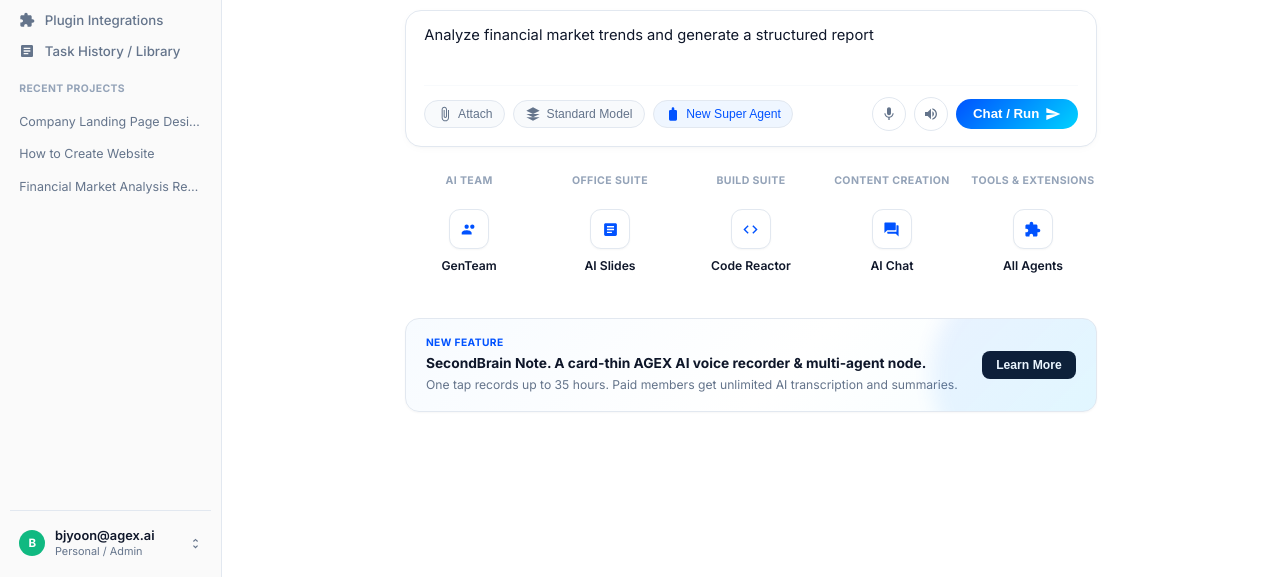
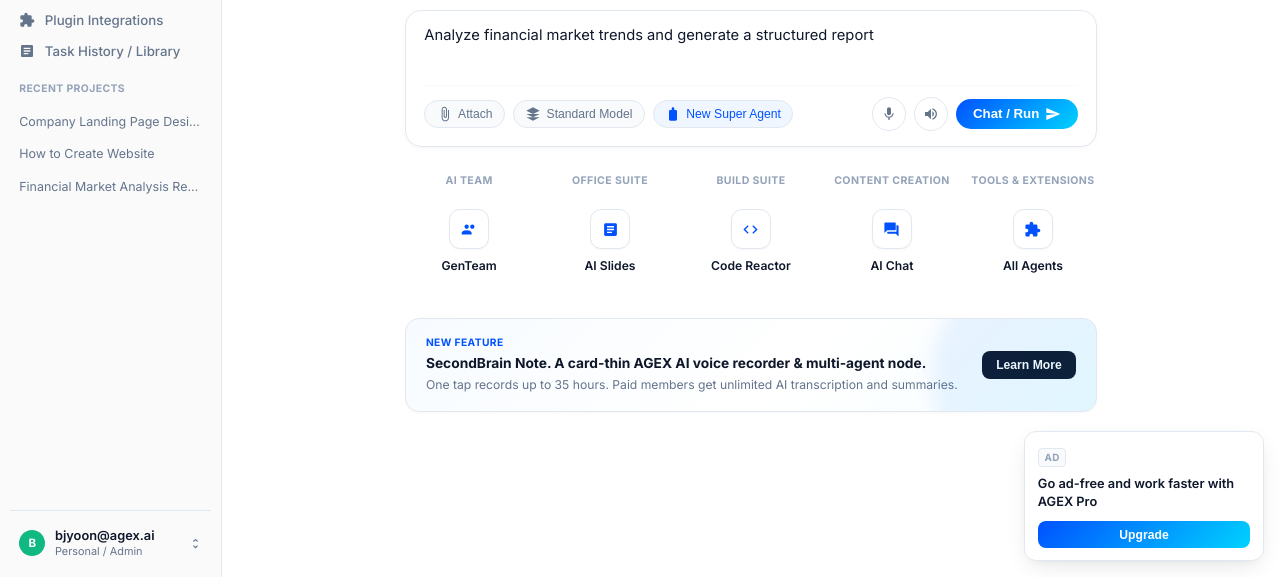
Before and after one commit to redcloudyun-cmyk/agex-ai-os, a website: page public/index.html in a window 1280 px wide. Shown: the part 223-800 px from the top of the page. Drawn offline with Linux system fonts and the light colour scheme.

Commit message:
feat: 무료 회원 광고 위젯 추가 (우측 하단, 업그레이드로만 제거 가능)
- 우측 하단에 작은 하우스 광고 카드 추가, "광고" 라벨로 명시
- 실제 billing/entitlement 연동 전이라 localStorage의 임시 plan
  플래그(free/pro)로 노출 여부 결정 (Phase 10 완료 전 임시 처리)
- 닫기(X) 버튼 없음 — 업그레이드 버튼 클릭으로만 영구 제거되도록 의도적으로 설계
- 한/영 다국어 텍스트 및 업그레이드 완료 토스트 추가

```diff
--- a/public/app.js
+++ b/public/app.js
@@ -105,6 +105,33 @@ document.addEventListener('DOMContentLoaded', () => {
       showToast(`${name} ${suffix}`);
     });
   });
+
+  // ─── Free-Tier House Ad Widget ───
+  // Plan tier isn't wired to real billing/entitlement data yet (Phase 10),
+  // so this reads a local mock flag: 'free' (default, ad shown) or 'pro'.
+  // Intentionally no dismiss/close control — upgrading is the only way to
+  // remove the ad, matching how the free tier is meant to monetize.
+  const adWidget = document.getElementById('ad-widget-free');
+  const btnAdUpgrade = document.getElementById('btn-ad-upgrade');
+
+  function isFreePlan() {
+    return (localStorage.getItem('agex_plan') || 'free') === 'free';
+  }
+
+  function refreshAdWidget() {
+    if (!adWidget) return;
+    adWidget.classList.toggle('hidden', !isFreePlan());
+  }
+
+  refreshAdWidget();
+
+  if (btnAdUpgrade) {
+    btnAdUpgrade.addEventListener('click', () => {
+      localStorage.setItem('agex_plan', 'pro');
+      refreshAdWidget();
+      showToast(i18n ? i18n.t('toast.upgraded') : 'AGEX Pro로 업그레이드되었습니다.');
+    });
+  }
 
   // ─── Mobile Hamburger Menu Toggle ───
   const btnHamburger = document.getElementById('btn-hamburger');
--- a/public/i18n.js
+++ b/public/i18n.js
@@ -137,6 +137,11 @@
       'toast.ttsUnsupported': '이 브라우저는 음성 출력을 지원하지 않습니다.',
       'toast.defaultSpeak': 'AGEX AI 워크스페이스에 오신 것을 환영합니다. 원하시는 작업을 말씀해 주세요.',
       'toast.connectDone': '연동 완료',
+
+      'ad.label': '광고',
+      'ad.headline': '광고 없이 AGEX Pro로 더 빠르게 작업하세요',
+      'ad.cta': '업그레이드',
+      'toast.upgraded': 'AGEX Pro로 업그레이드되었습니다.',
     },
     en: {
       'nav.newTask': 'New Task',
@@ -270,6 +275,11 @@
       'toast.ttsUnsupported': "This browser doesn't support voice output.",
       'toast.defaultSpeak': "Welcome to the AGEX AI Workspace. Tell me what you'd like to do.",
       'toast.connectDone': 'connected',
+
+      'ad.label': 'Ad',
+      'ad.headline': 'Go ad-free and work faster with AGEX Pro',
+      'ad.cta': 'Upgrade',
+      'toast.upgraded': 'Upgraded to AGEX Pro.',
     },
   };
 
--- a/public/index.html
+++ b/public/index.html
@@ -562,6 +562,18 @@
       </section>
     </div>
   </div>
+
+  <!-- Free-tier house ad. Only shown when the account is on the Free plan.
+       By design there is no dismiss/close control — upgrading to Pro is the
+       only way to remove it (see #ad-widget-free in app.js). -->
+  <div class="ad-widget-free" id="ad-widget-free">
+    <span class="ad-label" data-i18n="ad.label">광고</span>
+    <div class="ad-body">
+      <div class="ad-headline" data-i18n="ad.headline">광고 없이 AGEX Pro로 더 빠르게 작업하세요</div>
+      <button class="ad-cta" id="btn-ad-upgrade" data-i18n="ad.cta">업그레이드</button>
+    </div>
+  </div>
+
   <script src="i18n.js"></script>
   <script src="app.js"></script>
 </body>
--- a/public/style.css
+++ b/public/style.css
@@ -1207,6 +1207,77 @@ header {
   to { opacity: 0.3; }
 }
 
+/* Free-Tier House Ad Widget */
+.ad-widget-free {
+  position: fixed;
+  right: 1rem;
+  bottom: 1rem;
+  width: 240px;
+  background: #ffffff;
+  border: 1px solid var(--border-light);
+  border-radius: 12px;
+  box-shadow: var(--shadow-popover);
+  padding: 0.7rem 0.8rem 0.75rem;
+  z-index: 120;
+  animation: adSlideUp 0.3s ease-out;
+}
+
+.ad-widget-free.hidden {
+  display: none;
+}
+
+@keyframes adSlideUp {
+  from { opacity: 0; transform: translateY(10px); }
+  to { opacity: 1; transform: translateY(0); }
+}
+
+.ad-label {
+  display: inline-block;
+  font-size: 0.62rem;
+  font-weight: 700;
+  letter-spacing: 0.04em;
+  text-transform: uppercase;
+  color: var(--text-light);
+  background: var(--bg-subtle);
+  border: 1px solid var(--border-light);
+  border-radius: 4px;
+  padding: 0.08rem 0.35rem;
+  margin-bottom: 0.5rem;
+}
+
+.ad-headline {
+  font-size: 0.8rem;
+  font-weight: 600;
+  color: var(--text-main);
+  line-height: 1.4;
+  margin-bottom: 0.6rem;
+}
+
+.ad-cta {
+  width: 100%;
+  background: var(--gradient-brand);
+  color: #ffffff;
+  border: none;
+  padding: 0.4rem 0.6rem;
+  border-radius: 8px;
+  font-size: 0.76rem;
+  font-weight: 600;
+  cursor: pointer;
+  transition: opacity 0.15s ease;
+}
+
+.ad-cta:hover {
+  opacity: 0.92;
+}
+
+@media (max-width: 768px) {
+  .ad-widget-free {
+    right: 0.6rem;
+    bottom: 0.6rem;
+    width: 200px;
+  }
+}
+
 /* Hamburger Button (hidden on desktop) */
 .hamburger-btn {
   display: none;
```
